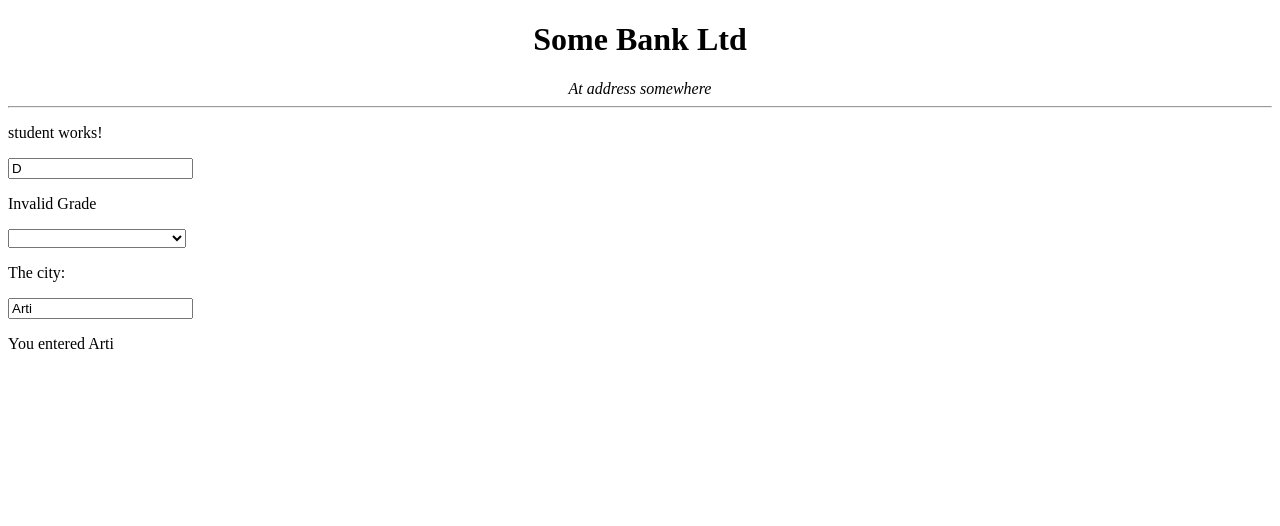
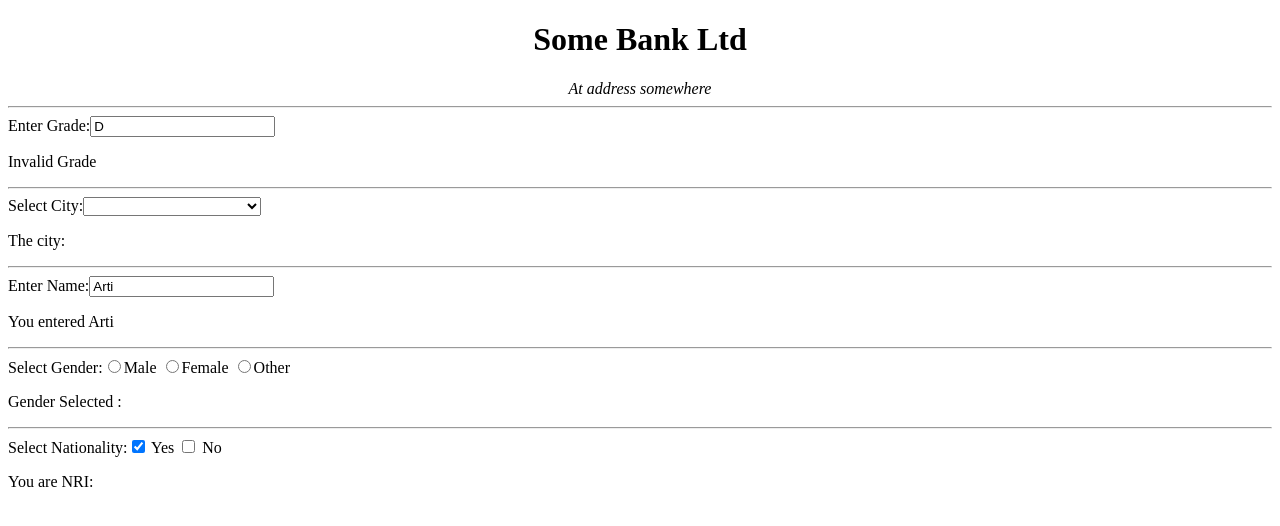
Before and after one commit to sulakshanadeore/firstapp, an Angular app: page / in a window 1280 px wide. Shown: the top 526 px of the page. Built offline with nearby package versions, Linux system fonts and the light colour scheme.

Commit message:
checkbox with NRI example

```diff
--- a/src/app/student/student.component.html
+++ b/src/app/student/student.component.html
@@ -1,5 +1,6 @@
-<p>student works!</p>
 
+
+<label>Enter Grade:</label>
 <input [(ngModel)]="studentGrade"  type="text" placeholder="Enter Grade" />
 <div [ngSwitch]="studentGrade">
     <p *ngSwitchCase="'A'">Excellent!!</p>
@@ -8,14 +9,40 @@
     <p *ngSwitchDefault>Invalid Grade</p>
 
 </div>
+<hr/>
 
+<label>Select City:</label>
 <select [(ngModel)]="selectedCity">
     <option value="">---Select City From here---</option>
     <option *ngFor="let c of city" [value]="c">{{c}}</option>
 </select>
 <p>The city: {{selectedCity}}</p>
+<hr/>
+<label>Enter Name:</label>
+<input [(ngModel)]="studentName"  type="text" placeholder="Enter name" />
+<p>You entered {{studentName}}</p>
+<hr/>
+<label>Select Gender:</label>
+<label>
+    <input type="radio" [(ngModel)]="gender" value="Male">Male
+</label>
 
-<input [(ngModel)]="studentName"  type="text" placeholder="Enter name" />
+<label>
+    <input type="radio" [(ngModel)]="gender" value="Female">Female
+</label>
 
-
-<p>You entered {{studentName}}</p>
+<label>
+    <input type="radio" [(ngModel)]="gender" value="Other">Other
+</label>
+<p>Gender Selected : {{gender}}</p>
+<hr/>
+<label>Select Nationality:</label>
+<label>
+<input type="checkbox" [checked]="isNri" (change)="selectNri()" [(ngModel)]="isNri" name="nation"/>
+Yes
+</label>
+<label>
+<input type="checkbox" [checked]="isNonNri" (change)="selectNonNri()" [(ngModel)]="!isNri" name="nation"/>
+No
+</label>
+<p>You are NRI: {{nationality}}</p>
--- a/src/app/student/student.component.ts
+++ b/src/app/student/student.component.ts
@@ -13,4 +13,26 @@ studentName:string='Arti';
 
 city:string[]=['Pune','Mumbai','Hyderabad','Bangalore','Chennai'];
 selectedCity:string;
+
+
+gender:string;
+
+isNri:boolean=true;
+isNonNri:boolean=false;
+nationality:string;
+
+selectNri()
+{
+  this.isNri=true;
+  this.isNonNri=false;
+  this.nationality="Non Indian";
 }
+
+selectNonNri()
+{
+   this.isNri=false;
+  this.isNonNri=true;
+  this.nationality="Indian";
+}
+
+}
```
